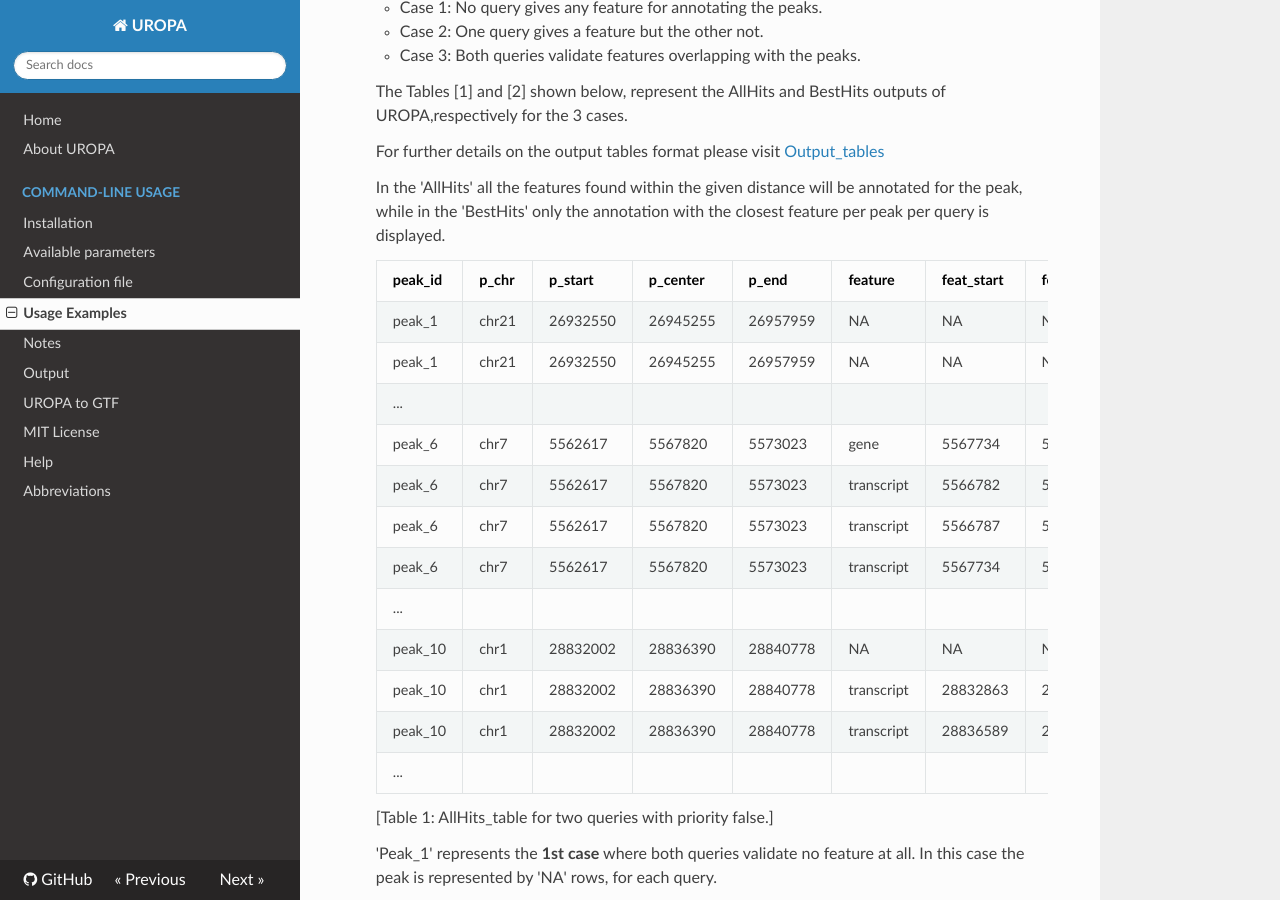
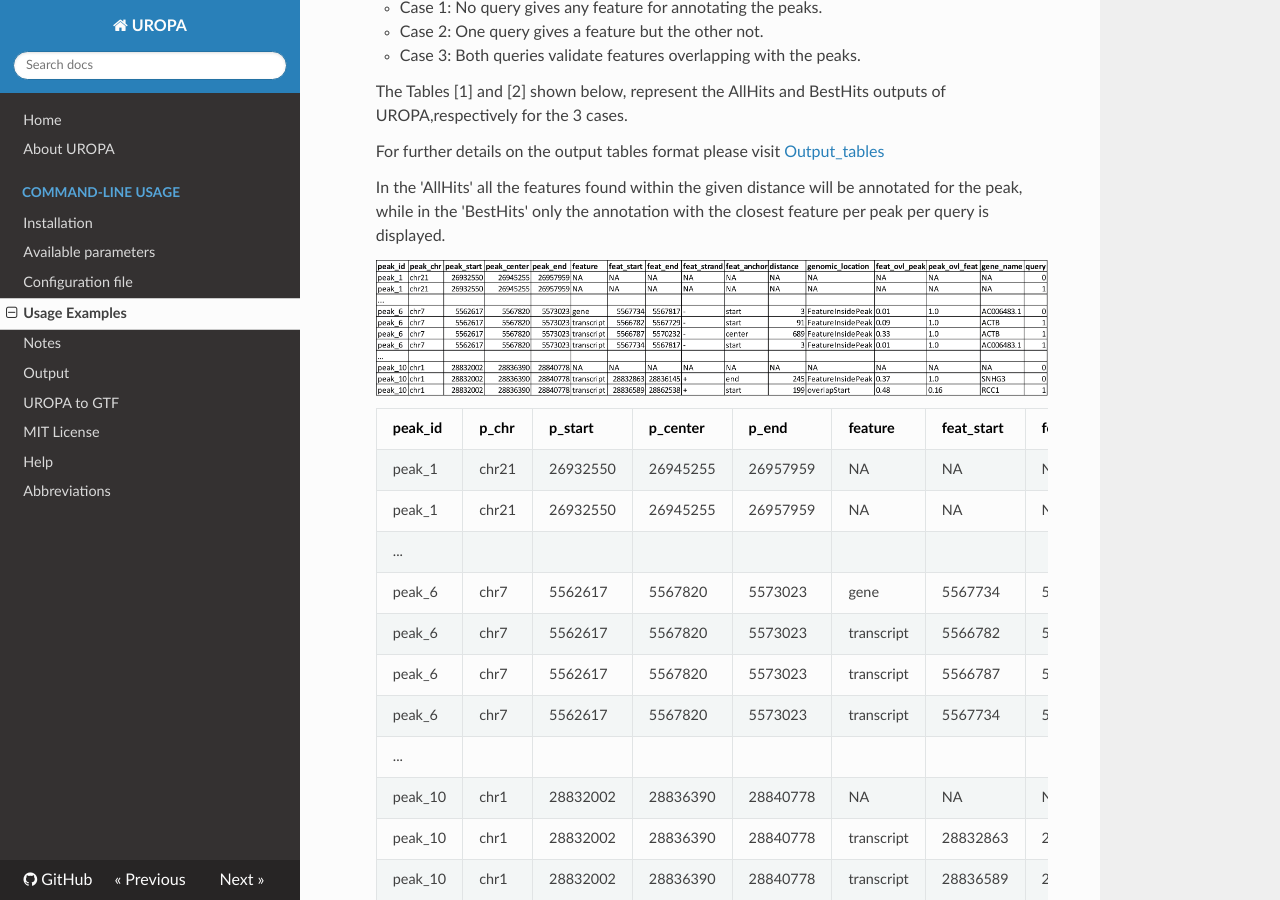
Before and after one commit to loosolab/UROPA, an MkDocs documentation site: the page built from docs/uropa-example.md, in a window 1280 px wide and 900 px high, scrolled down 777 px. Built offline with MkDocs 1.6.1, drawn with Linux system fonts in a browser that asks for light colours; nearby versions of some CDN libraries; old or Windows-style settings are respelled for this version of MkDocs.

Commit message:
changed table

```diff
--- a/docs/uropa-example.md
+++ b/docs/uropa-example.md
@@ -46,7 +46,7 @@ Source files can be found here :[gtf and bed source files](http://uropa.readthed
 	In the 'AllHits' all the features found within the given distance will be annotated for the peak, while
 	in the 'BestHits' only the annotation with the closest feature  per peak per query is displayed.
 
-
+	![table1](img/table1.png )
 
 	| peak_id | p_chr | p_start  | p_center | p_end    | feature  | feat_start| feat_end |feat_strand|distance | feat_anchor  |genomic_location |feat_ovl_peak | peak_ovl_feat | gene_name| query |
 	|:--------|:------|:---------|:---------|:---------|:-----------|:--------|:---------|:---------|:---------|:-----------|:----------------|:-------------|:--------------|:---------|:------|
```
